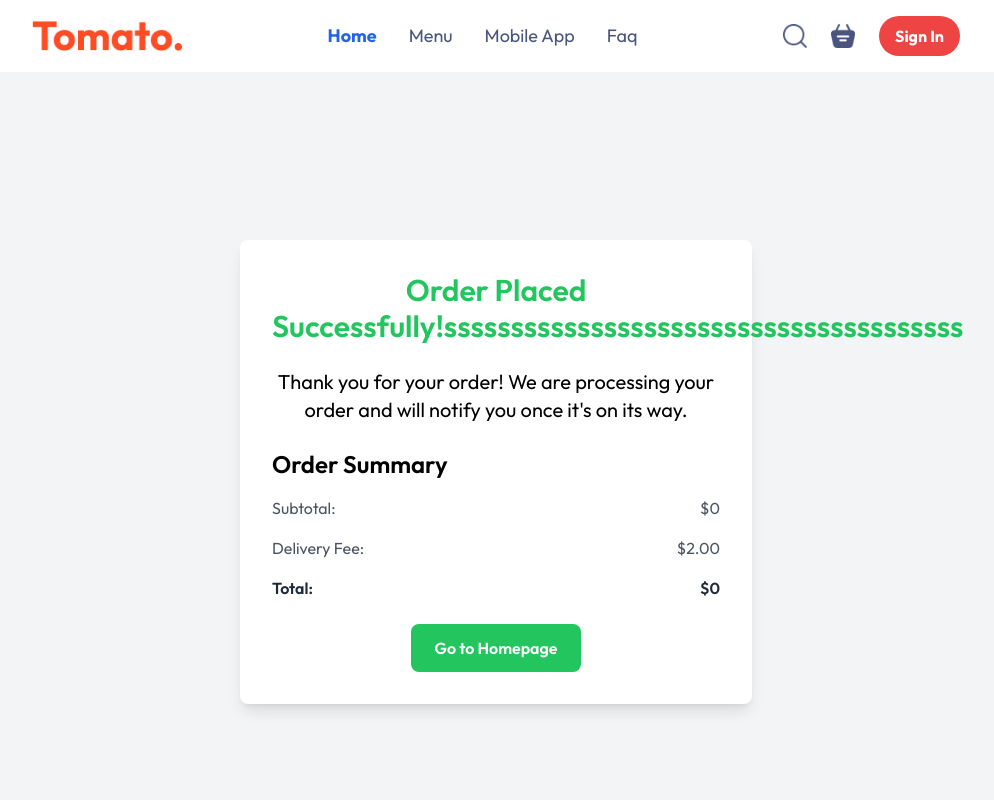
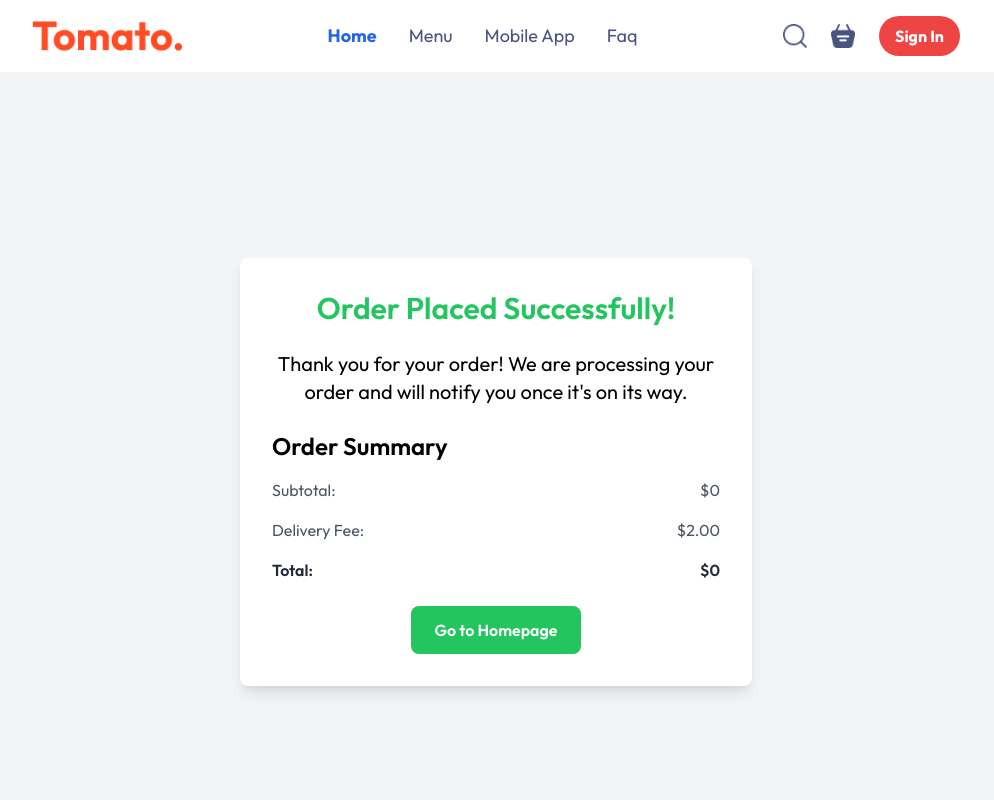
Before and after one commit to ChoonTeck17/Foodie, a React (Vite) app in the folder Frontend/: page /DoneOrder in a window 1280 px wide. Shown: the top 800 px of the page, without its empty margins (144-1138 px from the left). Built offline with nearby package versions, Linux system fonts and the light colour scheme.

Commit message:
test revert

```diff
--- a/Frontend/src/pages/DoneOrder/DoneOrder.jsx
+++ b/Frontend/src/pages/DoneOrder/DoneOrder.jsx
@@ -11,7 +11,7 @@ const DoneOrder = () => {
     <div className="min-h-screen flex items-center justify-center bg-gray-100">
       <div className="bg-white p-8 rounded-lg shadow-lg w-full max-w-lg">
         <h2 className="text-3xl font-semibold text-center text-green-500 mb-6">
-          Order Placed Successfully!sssssssssssssssssssssssssssssssssssssss
+          Order Placed Successfully!
         </h2>
 
         <p className="text-xl text-center mb-6">
--- a/Frontend/src/pages/Home/Home.jsx
+++ b/Frontend/src/pages/Home/Home.jsx
@@ -21,7 +21,7 @@ const Home = () => {
       <Header/>
       <Body category={category}/>
       {/* <ExploreMenu category={category} setCategory={setCategory}/> */}
-      ssssssssssssssssssssssssssssssssssssssssss
+
       <AppDownload/>
 
       <div style={{ padding: '0 24px' }}>
```
